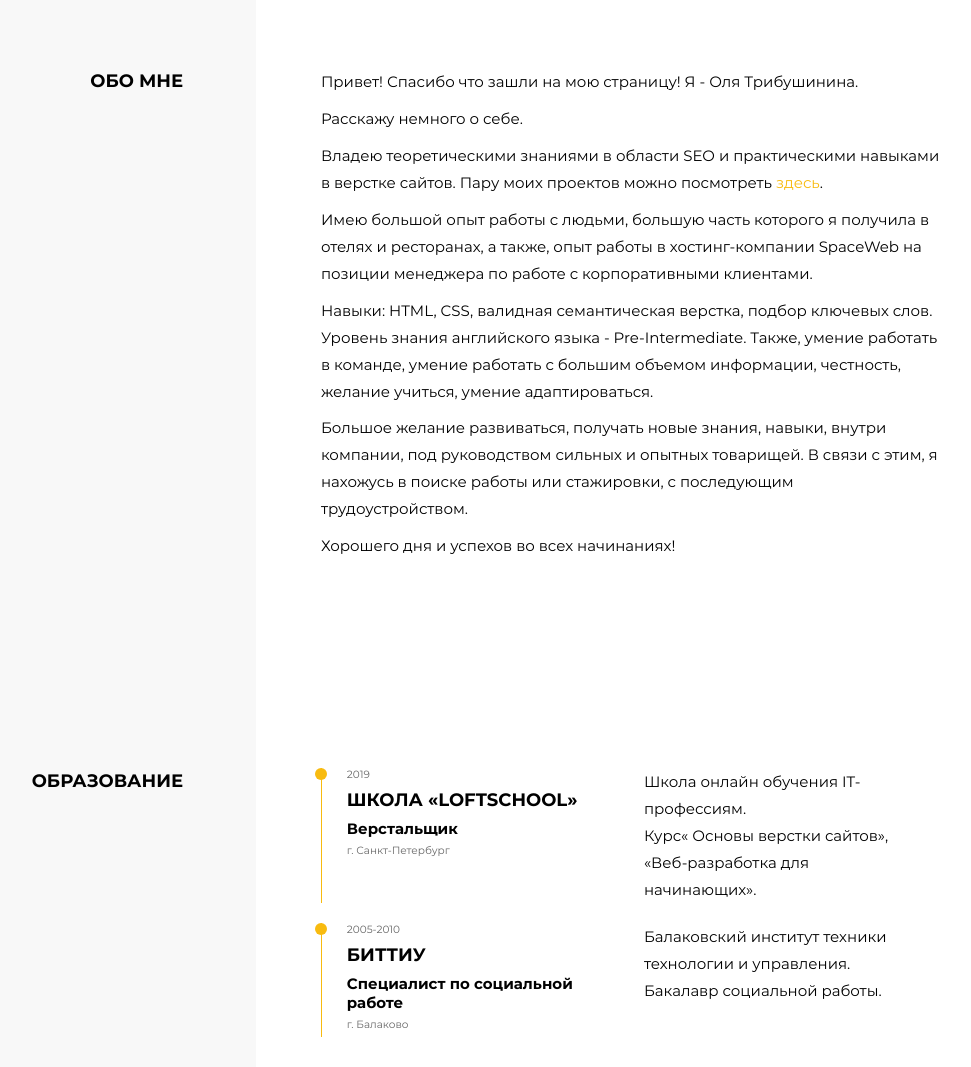
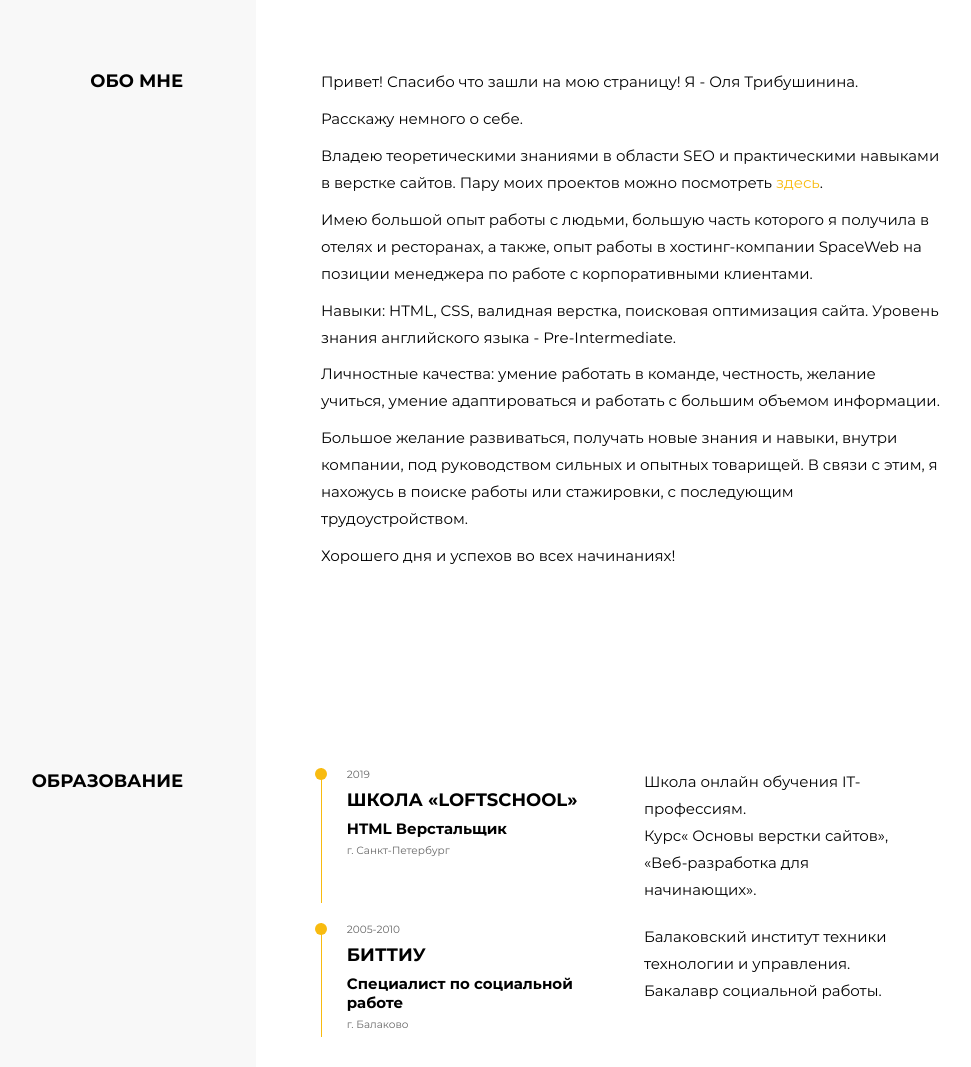
Before and after one commit to olyatribushinina/CV, a plain HTML site: page index.html in a window 1280 px wide. Shown: the part 1506-2573 px from the top of the page, without its empty margins (259-1230 px from the left). Drawn offline with Linux system fonts and the light colour scheme.

Commit message:
changed section about

```diff
--- a/index.html
+++ b/index.html
@@ -4,7 +4,7 @@
 	<meta charset="UTF-8">
 	<meta name="keywords" content="Резюме Оля Трибушинина Краснодар, резюме Краснодар, SEO специалист Краснодар, seo оптимизатор, сео специалист, HTML Верстальщик, Верстальщик Краснодар, оптимизация сайта, оптимизация сайта Краснодар, поисковая оптимизация сайта">
 	<meta name="author" content="Оля Трибушинина">
-	<meta name="description" content="Привет! Я - Оля Трибушинина, HTML Верстальщик/SEO-специалист. Готова к интенсивной работе и обучению поисковой оптимизации сайта!">
+	<meta name="description" content="Привет! Я - Оля Трибушинина, HTML Верстальщик/SEO-специалист. Готова к интенсивной работе и обучению!">
 	<meta name="viewport" content="width=device-width, initial-scale=1.0">
 	<link rel="stylesheet" href="css/style.css">
 	<title>Резюме | Оля Трибушинина | Краснодар</title>
@@ -124,8 +124,9 @@
 						<p>Расскажу немного о себе.</p>
 						<p>Владею теоретическими знаниями в области SEO и практическими навыками в верстке сайтов. Пару моих проектов можно посмотреть <a href="#projects">здесь</a>.</p>
 						<p> Имею большой опыт работы с людьми, большую часть которого я получила в отелях и ресторанах, а также, опыт работы в хостинг-компании SpaceWeb на позиции менеджера по работе с корпоративными клиентами.</p>
-						<p>Навыки: HTML, CSS, валидная семантическая верстка, подбор ключевых слов. Уровень знания английского языка - Pre-Intermediate. Также, умение работать в команде, умение работать с большим объемом информации, честность, желание учиться, умение адаптироваться.</p>
-						<p>Большое желание развиваться, получать новые знания, навыки, внутри компании, под руководством сильных и опытных товарищей. В связи с этим, я нахожусь в поиске работы или стажировки, с последующим трудоустройством.</p>
+						<p>Навыки: HTML, CSS, валидная верстка, поисковая оптимизация сайта. Уровень знания английского языка - Pre-Intermediate.</p>
+						<p>Личностные качества: умение работать в команде, честность, желание учиться, умение адаптироваться и работать с большим объемом информации.</p>
+						<p>Большое желание развиваться, получать новые знания и навыки, внутри компании, под руководством сильных и опытных товарищей. В связи с этим, я нахожусь в поиске работы или стажировки, с последующим трудоустройством.</p>
 						<p>Хорошего дня и успехов во всех начинаниях!</p>
 					</div>
 
@@ -156,7 +157,7 @@
 							<div class="edication__col">
 								<div class="edication__timeframe">2019</div>
 								<h3 class="edication__heading">Школа &laquoLoftschool&raquo</h3>
-								<h4 class="edication__profname">Верстальщик</h4>
+								<h4 class="edication__profname">HTML Верстальщик</h4>
 								<div class="edication__location">г. Санкт-Петербург</div>
 							</div>
 
```
